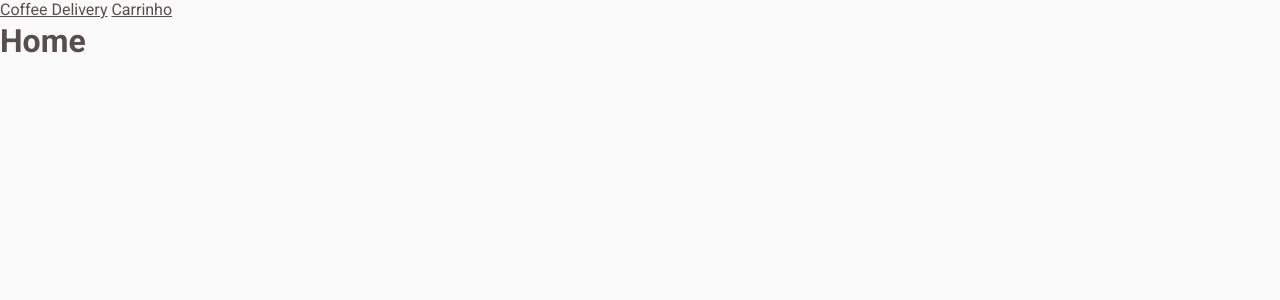
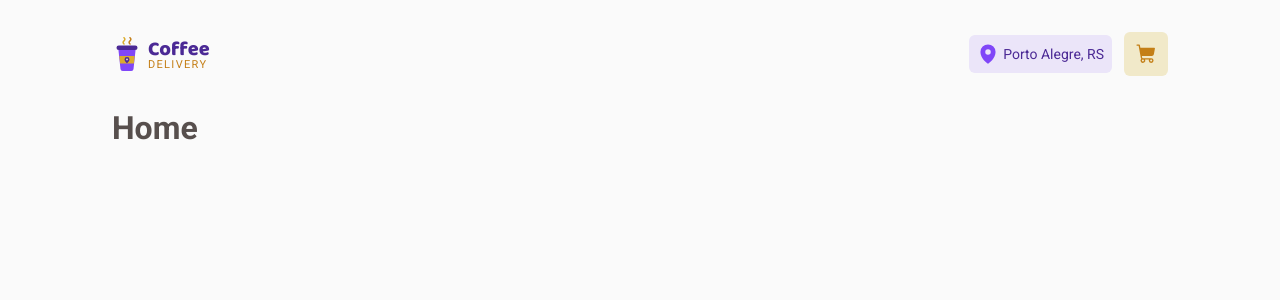
Before and after one commit to guzzkj/coffee-delivery, a React (Vite) app: page / in a window 1280 px wide. Shown: the top 300 px of the page. Built offline with nearby package versions, Linux system fonts and the light colour scheme.

Commit message:
feat: add header component

```diff
--- a/package.json
+++ b/package.json
@@ -11,6 +11,7 @@
     "test": "vitest"
   },
   "dependencies": {
+    "@phosphor-icons/react": "^2.1.10",
     "react": "^19.3.1",
     "react-dom": "^19.3.1",
     "react-router": "^8.5.2",
--- /dev/null
+++ b/src/components/Header/index.tsx
@@ -0,0 +1,27 @@
+import { MapPin, ShoppingCart } from '@phosphor-icons/react'
+import { Link } from 'react-router'
+import { Logo } from '../Logo'
+import { Actions, CartLink, HeaderContainer, HeaderContent, Location } from './styles'
+
+export function Header() {
+  return (
+    <HeaderContainer>
+      <HeaderContent>
+        <Link to="/" aria-label="Coffee Delivery, página inicial">
+          <Logo />
+        </Link>
+
+        <Actions>
+          <Location>
+            <MapPin size={22} weight="fill" aria-hidden />
+            Porto Alegre, RS
+          </Location>
+
+          <CartLink to="/checkout" aria-label="Ver carrinho">
+            <ShoppingCart size={22} weight="fill" aria-hidden />
+          </CartLink>
+        </Actions>
+      </HeaderContent>
+    </HeaderContainer>
+  )
+}
--- /dev/null
+++ b/src/components/Header/styles.ts
@@ -0,0 +1,59 @@
+import { Link } from 'react-router'
+import styled from 'styled-components'
+import { typography } from '../../styles/typography'
+
+export const HeaderContainer = styled.header`
+  position: sticky;
+  top: 0;
+  z-index: 10;
+  background: ${({ theme }) => theme.colors.background};
+`
+
+export const HeaderContent = styled.div`
+  max-width: 70rem;
+  margin: 0 auto;
+  padding: 2rem;
+  display: flex;
+  align-items: center;
+  justify-content: space-between;
+  gap: 1rem;
+
+  > a {
+    text-decoration: none;
+    border-radius: 6px;
+  }
+`
+
+export const Actions = styled.div`
+  display: flex;
+  align-items: center;
+  gap: 0.75rem;
+`
+
+export const Location = styled.span`
+  display: flex;
+  align-items: center;
+  gap: 0.25rem;
+  min-height: 2.375rem;
+  padding: 0.5rem;
+  border-radius: 6px;
+  background: ${({ theme }) => theme.colors.purpleLight};
+  color: ${({ theme }) => theme.colors.purpleDark};
+  ${typography.textS}
+
+  svg {
+    color: ${({ theme }) => theme.colors.purple};
+  }
+`
+
+export const CartLink = styled(Link)`
+  position: relative;
+  display: flex;
+  align-items: center;
+  justify-content: center;
+  width: 2.75rem;
+  height: 2.75rem;
+  border-radius: 6px;
+  background: ${({ theme }) => theme.colors.yellowLight};
+  color: ${({ theme }) => theme.colors.yellowDark};
+`
--- /dev/null
+++ b/src/components/Logo/index.tsx
@@ -0,0 +1,15 @@
+import logoIcon from '../../assets/brand/logo-icon.svg'
+import { LogoContainer, LogoText } from './styles'
+
+// Símbolo em SVG (gerado com IA) + nome em texto, para seguir a cor do tema
+export function Logo() {
+  return (
+    <LogoContainer>
+      <img src={logoIcon} alt="" width={30} height={35} />
+      <LogoText>
+        <strong>Coffee</strong>
+        <span>Delivery</span>
+      </LogoText>
+    </LogoContainer>
+  )
+}
--- /dev/null
+++ b/src/components/Logo/styles.ts
@@ -0,0 +1,27 @@
+import styled from 'styled-components'
+
+export const LogoContainer = styled.span`
+  display: flex;
+  align-items: center;
+  gap: 0.375rem;
+`
+
+export const LogoText = styled.span`
+  display: flex;
+  flex-direction: column;
+  line-height: 1;
+
+  strong {
+    font-family: ${({ theme }) => theme.fonts.heading};
+    font-size: 1.25rem;
+    font-weight: 800;
+    color: ${({ theme }) => theme.colors.purpleDark};
+  }
+
+  span {
+    font-size: 0.6875rem;
+    letter-spacing: 0.12em;
+    text-transform: uppercase;
+    color: ${({ theme }) => theme.colors.yellowDark};
+  }
+`
--- a/src/components/PageLayout/index.tsx
+++ b/src/components/PageLayout/index.tsx
@@ -1,16 +1,14 @@
-import { Link, Outlet } from 'react-router'
+import { Outlet } from 'react-router'
+import { Header } from '../Header'
+import { Main } from './styles'
 
 export function PageLayout() {
   return (
     <>
-      <header>
-        <nav>
-          <Link to="/">Coffee Delivery</Link> <Link to="/checkout">Carrinho</Link>
-        </nav>
-      </header>
-      <main>
+      <Header />
+      <Main>
         <Outlet />
-      </main>
+      </Main>
     </>
   )
 }
--- /dev/null
+++ b/src/components/PageLayout/styles.ts
@@ -0,0 +1,7 @@
+import styled from 'styled-components'
+
+export const Main = styled.main`
+  max-width: 70rem;
+  margin: 0 auto;
+  padding: 0 2rem 4rem;
+`
```
Also changed, not shown: src/tests/renderWithProviders.tsx (added, +14 -0 lines), 3 other files (tests, documents, lock files or other folders).
